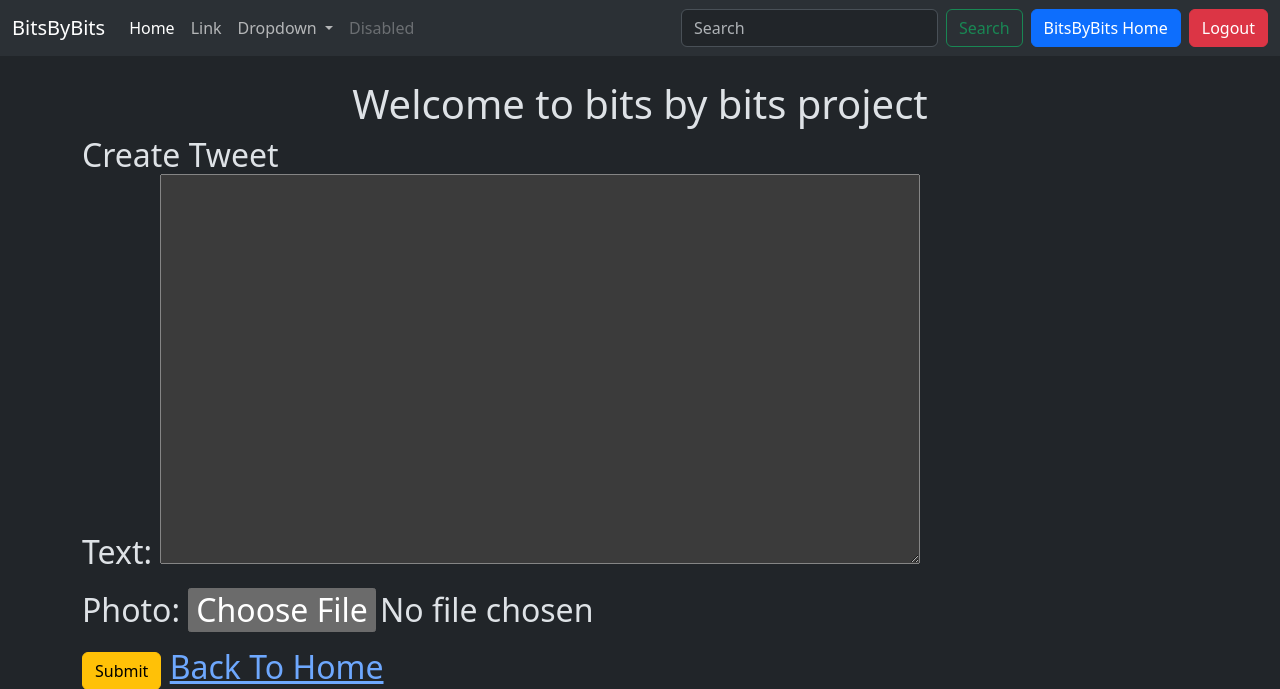
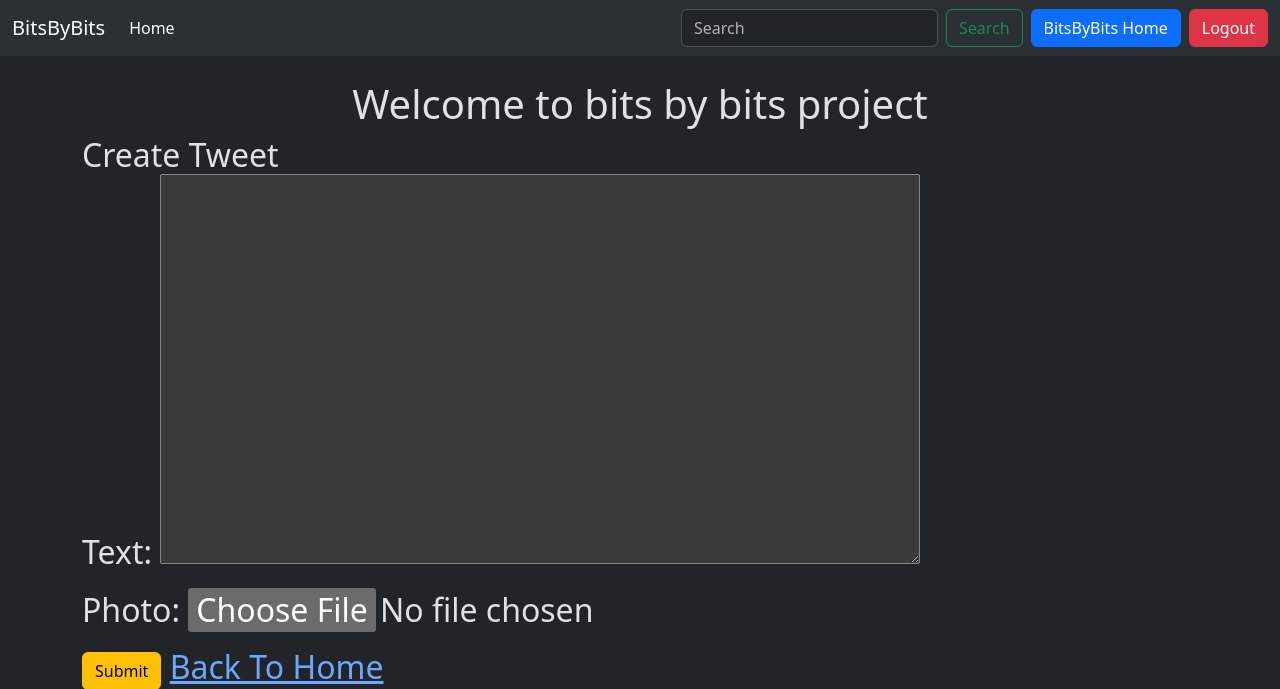
Before and after one commit to ShivaniAgarwal07/BitsByBits, a Django app: page /bitsbybits/create/ in a window 1280 px wide. Shown: the top 689 px of the page. Run offline with Django 4.2, Linux system fonts and the light colour scheme; a user stored in the database is signed in.

Commit message:
navbar updated

```diff
--- a/djangoCAC/djangoCAC/settings.py
+++ b/djangoCAC/djangoCAC/settings.py
@@ -25,7 +25,7 @@ SECRET_KEY = 'django-insecure-n2g1mvt2d=e(q87v+&)yb!i_@o_nimpgd0ho99uza=qfde&qkd
 # SECURITY WARNING: don't run with debug turned on in production!
 DEBUG = True
 
-ALLOWED_HOSTS = []
+ALLOWED_HOSTS = ["*"]
 
 
 # Application definition
--- a/djangoCAC/templates/layout.html
+++ b/djangoCAC/templates/layout.html
@@ -24,23 +24,7 @@
               <li class="nav-item">
                 <a class="nav-link active" aria-current="page" href="#">Home</a>
               </li>
-              <li class="nav-item">
-                <a class="nav-link" href="#">Link</a>
-              </li>
-              <li class="nav-item dropdown">
-                <a class="nav-link dropdown-toggle" href="#" role="button" data-bs-toggle="dropdown" aria-expanded="false">
-                  Dropdown
-                </a>
-                <ul class="dropdown-menu">
-                  <li><a class="dropdown-item" href="#">Action</a></li>
-                  <li><a class="dropdown-item" href="#">Another action</a></li>
-                  <li><hr class="dropdown-divider"></li>
-                  <li><a class="dropdown-item" href="#">Something else here</a></li>
-                </ul>
-              </li>
-              <li class="nav-item">
-                <a class="nav-link disabled" aria-disabled="true">Disabled</a>
-              </li>
+
             </ul>
             <form class="d-flex" role="search">
               <input class="form-control me-2" type="search" placeholder="Search" aria-label="Search">
```
Also changed, not shown: djangoCAC/db.sqlite3, djangoCAC/media/tweet_photos/cup.webp (added), djangoCAC/media/tweet_photos/download.jpeg (added), djangoCAC/media/tweet_photos/download_1.jpeg (added), djangoCAC/media/tweet_photos/gojochibi.jpg (added).
